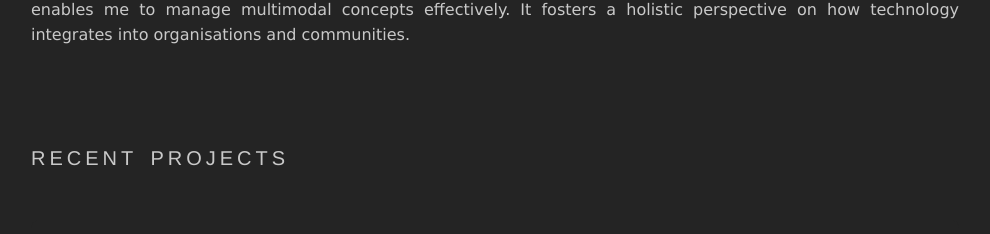
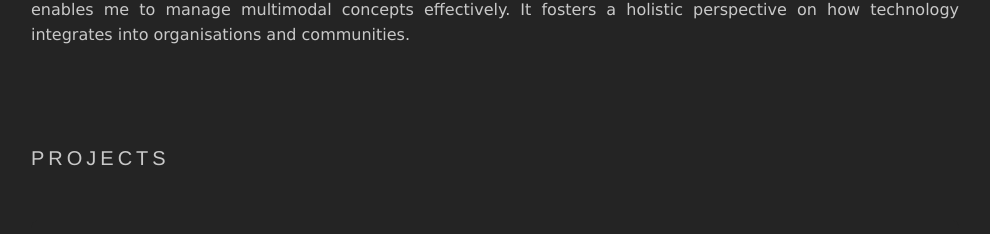
Before and after one commit to johnlim2019/portfolio-web, a React (Vite) app: page / in a window 1280 px wide. Shown: the part 1190-1424 px from the top of the page, without its empty margins (145-1135 px from the left). Built offline with nearby package versions, Linux system fonts and the light colour scheme; grey boxes are pictures that could not be loaded.

Commit message:
change: change title for projects section on homepage

```diff
--- a/src/pages/Home/Home.tsx
+++ b/src/pages/Home/Home.tsx
@@ -48,7 +48,7 @@ function HomePage(): JSX.Element {
                     <Text ta='justify'>
                         This portfolio encompasses diverse fields, ranging from culture to technology. This interdisciplinary background enables me to manage multimodal concepts effectively. It fosters a holistic perspective on how technology integrates into organisations and communities.
                     </Text>
-                    <RecentPostDisplay title="Recent Projects" jsonFile="./featured_projects.json" />
+                    <RecentPostDisplay title="Projects" jsonFile="./featured_projects.json" />
                     <Center p='lg'>
                         <Divider orientation="vertical" color="white" h='5em'></Divider>
                     </Center>
```
